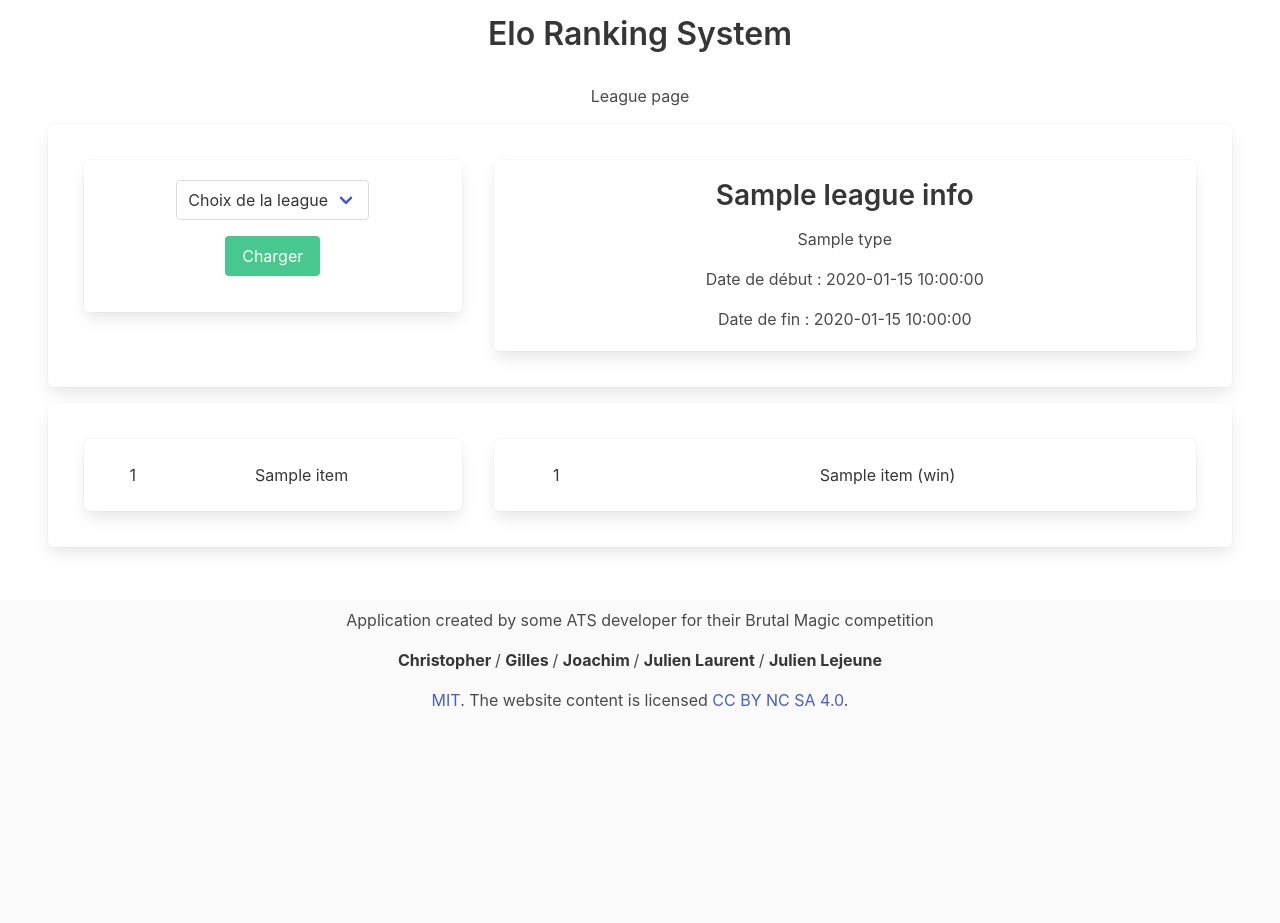
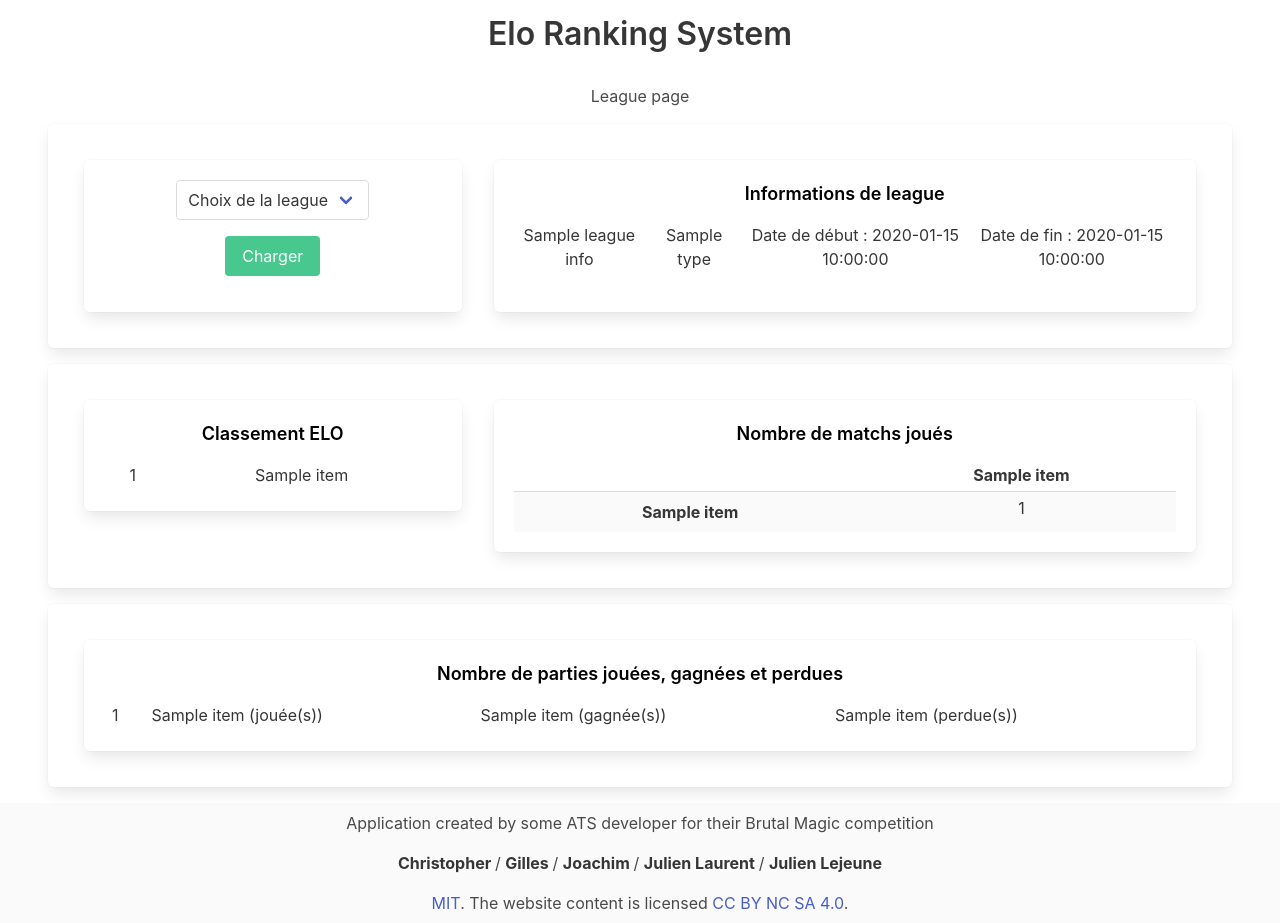
Before and after one commit to LJKhnor/EloRankingSystem, a Flask app: template projet/templates/league.html in a window 1280 px wide. Shown: the part 80-1003 px from the top of the page. Before the commit the page ends 787 px from the top, so only its background shows below. Run offline with Flask 2, Linux system fonts and the light colour scheme; the template is opened without the code that fills it: most values are stand-ins (such as "Sample title", 1, 10 or a date in 2020); lists and menus that the app fills with data are empty; some libraries are stand-ins or nearby versions.

Commit message:
add league infos and color

```diff
--- a/projet/static/css/league.css
+++ b/projet/static/css/league.css
@@ -1,3 +1,10 @@
 .td-elo {
     border-radius:12px;
 }
+
+.caption {
+    color: black;
+    font-size: large;
+    font-weight: 600;
+    margin-bottom: 12px;
+}
--- a/projet/templates/league.html
+++ b/projet/templates/league.html
@@ -42,22 +42,28 @@
     </div>
     <div class="box m-4" style="flex: 1">
         <div class="content has-text-centered ">
-            <div class="content has-text-centered" id="panel_info">
-                {% if league_infos != undefined %}
-                    <h2>{{ league_infos["label"] }}</h2>
-                    <p>{{ league_infos["type"] }}</p>
-                    <p>Date de début : {{ league_infos["start_date"] }}</p>
-                    <p>Date de fin : {{ league_infos["end_date"] }}</p>
-                {% endif %}
+            <div class="content has-text-centered" id="panel_info_League">
+                <table class="table is-narrow is-striped">
+                    <caption class="caption">Informations de league</caption>
+                    <tbody>
+                    {% if league_infos != undefined %}
+                    <td>{{ league_infos["label"] }}</td>
+                    <td>{{ league_infos["type"] }}</td>
+                    <td>Date de début : {{ league_infos["start_date"] }}</td>
+                    <td>Date de fin : {{ league_infos["end_date"] }}</td>
+                    </tbody>
+                    {% endif %}
+                </table>
             </div>
         </div>
     </div>
 </div>
 
 <div class="box m-4" style="display: flex">
-    <div class="box m-4" style="width: 33%">
+    <div class="box m-4" style="height: 25%;width: 33%">
         <div class="content has-text-centered ">
             <table class="table is-narrow is-striped">
+                <caption class="caption">Classement ELO</caption>
                 {% for item in rankings_html %}
                 <tbody>
                 <td value="{{ item[0] }}">
@@ -75,25 +81,54 @@
     <div class="box m-4" style="flex: 1">
         <div class="content has-text-centered ">
             <table class="table is-narrow is-striped">
-                {% for item in ratio_win_lose_html %}
-                <tbody>
-                <td value="{{ item.name }}">
-                    {{ item[0] }}
-                </td>
-                <td value="{{ item.win }}">
-                    {{ item[1] }} (win)
-                </td>
-                <!--                <td value="{{ item.lose }}">-->
-                <!--                    {{ item[1] }} (lose)-->
-                <!--                </td>-->
-                <!--                <td value="{{ item.ratio }}">-->
-                <!--                    {{ item[1] / item[1] }}-->
-                <!--                </td>-->
-                </tbody>
+                <caption class="caption">Nombre de matchs joués</caption>
+                <tr>
+                    <th></th>
+                    {% for item in playersForLeague %}
+                    <th>{{ item[1] }}</th>
+                    {% endfor %}
+                </tr>
+                {% for j in range(playersForLeague.__len__()) %}
+                <tr>
+                    <td id="nested-{{j}}">
+                        <table id="table-{{j}}">
+                            <tr>
+                                <th>{{ playersForLeague[j][1] }}</th>
+                            </tr>
+                        </table>
+                    </td>
+                    {% for i in range(nb_matches_html.__len__()) %}
+                    <td>{{nb_matches_html[j][i]}}</td>
+                    {% endfor %}
+                </tr>
                 {% endfor %}
             </table>
         </div>
     </div>
 </div>
 
+<div class="box m-4" style="display: flex">
+    <div class="box m-4" style="flex: 1">
+        <table class="table is-narrow is-striped">
+            <caption class="caption">Nombre de parties jouées, gagnées et perdues</caption>
+            {% for item in ratio_win_lose_html %}
+            <tbody>
+            <td value="{{ item.name }}">
+                {{ item[0] }}
+            </td>
+            <td value="{{ item.play }}">
+                {{ item[1] }} (jouée(s))
+            </td>
+            <td value="{{ item.win }}">
+                {{ item[2] }} (gagnée(s))
+            </td>
+            <td value="{{ item.lose }}">
+                {{ item[3] }} (perdue(s))
+            </td>
+            </tbody>
+            {% endfor %}
+        </table>
+    </div>
+</div>
+
 {% endblock %}
--- a/projet/views.py
+++ b/projet/views.py
@@ -45,13 +45,29 @@ def league():
             league_infos = league_service.get_league_infos(league_id)
             # ratio parts
             rankings = league_service.get_league_ranking(league_id)
-            ratio_win_lose = league_service.get_players_ratio(league_id)
+            playersForLeague = league_service.get_players_from_league(league_id)
             rankings_html = []
             ratio_win_lose_html = []
+            nbCols = (playersForLeague.__len__()+1)
+            nbRows = (playersForLeague.__len__()+1)
+            nb_matches_html = []
+
             for ranking in rankings:
                 rankings_html.append((ranking['name'], round(ranking['elo'],2), utils.processColor(ranking,rankings)))
-            for ratio in ratio_win_lose:
-                ratio_win_lose_html.append(((ratio['name'], ratio['win'])))
+
+            for player in playersForLeague:
+                nbPlay = league_service.get_number_play(player['id'], league_id)
+                nbWin = league_service.get_number_win(player['id'], league_id)
+                nbLose = nbPlay[0] - nbWin[0]
+                ratio_win_lose_html.append(((player['name'], nbPlay[0], nbWin[0], nbLose)))
+
+            for i in range(playersForLeague.__len__()):
+                nb_matches_player =[]
+                for j in range(playersForLeague.__len__()):
+                    nb_matches = league_service.get_count_matches(playersForLeague[i]['id'], playersForLeague[j]['id'])
+                    nb_matches_player.append(nb_matches[0])
+                nb_matches_html.append(nb_matches_player)
+
     return render_template('league.html', **locals())
 
 
```
Also changed, not shown: projet/services/league_service.py (+31 -4 lines).
